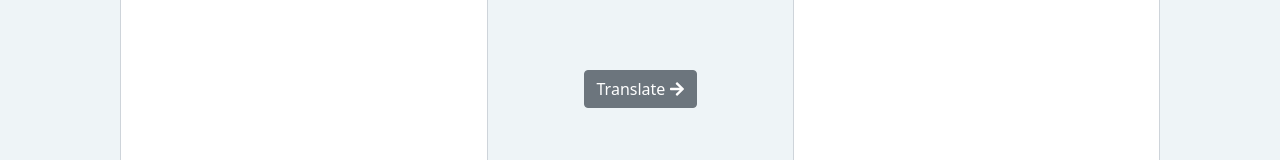
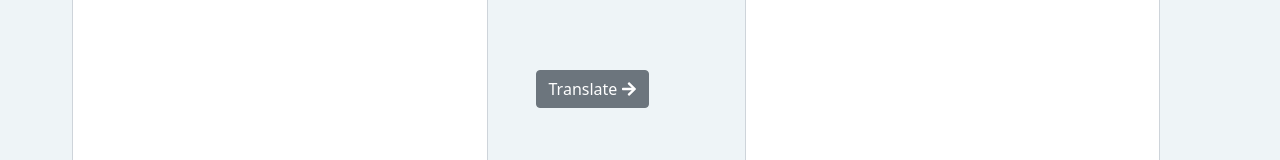
Before and after one commit to lucassing/translator, a React (Create React App) app: page / in a window 1280 px wide. Shown: the part 435-595 px from the top of the page. Built offline with nearby package versions, Linux system fonts and the light colour scheme.

Commit message:
Style adaption

```diff
--- a/src/components/Header/Header.js
+++ b/src/components/Header/Header.js
@@ -9,13 +9,13 @@
 function Header() {
     return (
         <Container fluid className="header">
-            <Row className="justify-content-md-center">
-                <Col className='mt-5' md="auto">
+            <Row className="justify-content-sm-center">
+                <Col className='mt-5' sm="auto">
                     <h1>All Out!</h1>
                 </Col>
             </Row>
-            <Row className="justify-content-md-center">
-                <Col className='mb-5' md="auto">
+            <Row className="justify-content-sm-center">
+                <Col className='mb-5' sm="auto">
                     <h3>Translator</h3>
                 </Col>
             </Row>
--- a/src/components/TranslationArea.js
+++ b/src/components/TranslationArea.js
@@ -53,8 +53,8 @@
 
     return (
     <Container style={styles.translationArea} className="p-5">
-        <Row className="justify-content-md-center">
-            <Col xs className="mx-5">
+        <Row className="justify-content-sm-center">
+            <Col md className="mx-xxl-5">
                 {/*TranslationBox Source*/}
                 <TranslationBox
                     changeTextHandler={setSourceText}
@@ -66,11 +66,11 @@
                         title="From:"/>
                 </TranslationBox>
             </Col>
-            <Col xs="auto" className="my-auto">
+            <Col xs="12" md="auto" className="my-sm-5 my-md-auto" align="center">
                 <Button className="my-auto" variant="secondary" onClick={translateData}>Translate <FontAwesomeIcon
                     icon={faArrowRight}/></Button>
             </Col>
-            <Col xs className="mx-5">
+            <Col md className="mx-5">
                 {/*TranslationBox Target*/}
                 <TranslationBox text={targetData['text']}
                                 changeTextHandler={setTargetText}
--- a/src/index.css
+++ b/src/index.css
@@ -15,6 +15,8 @@
   height: 7%;
 }
 
+
+
 textarea {
   resize: none;
 }
```
